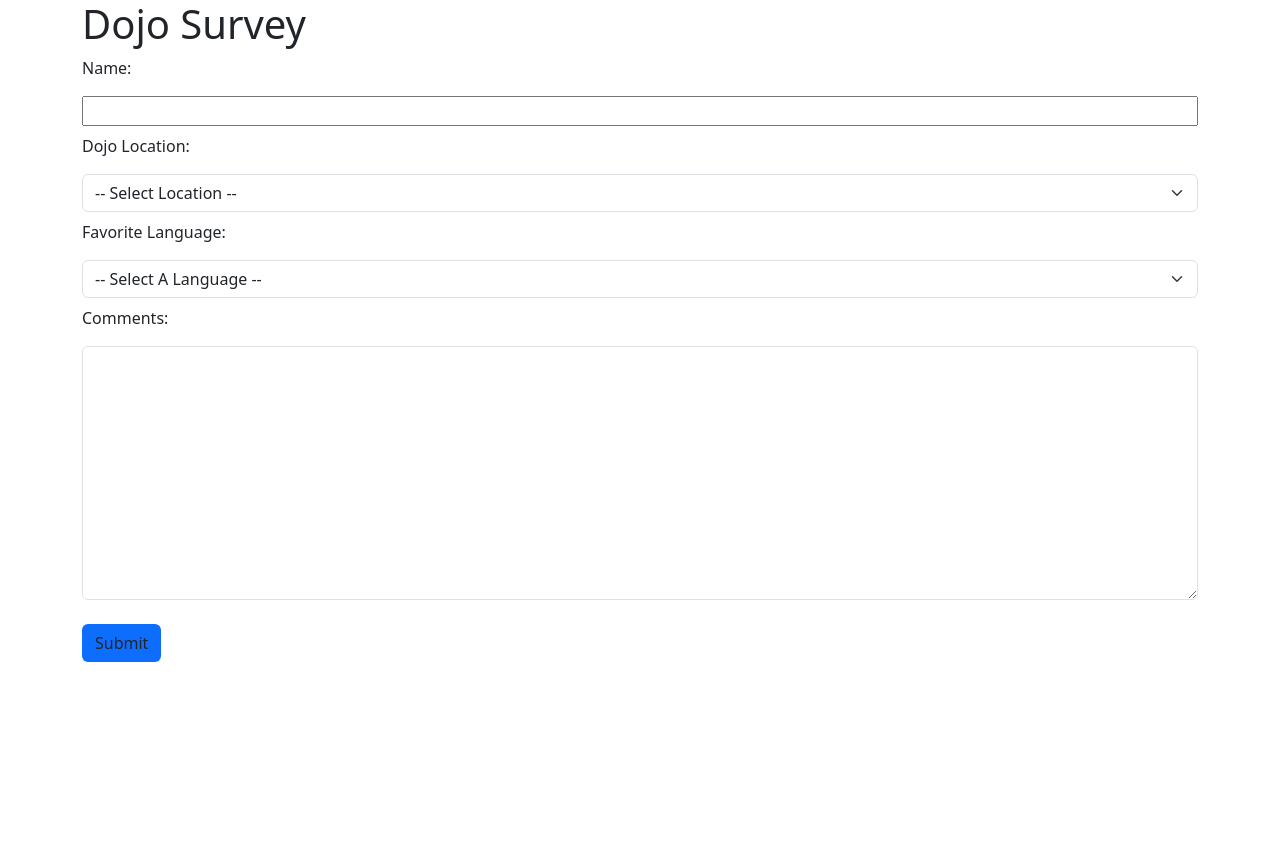
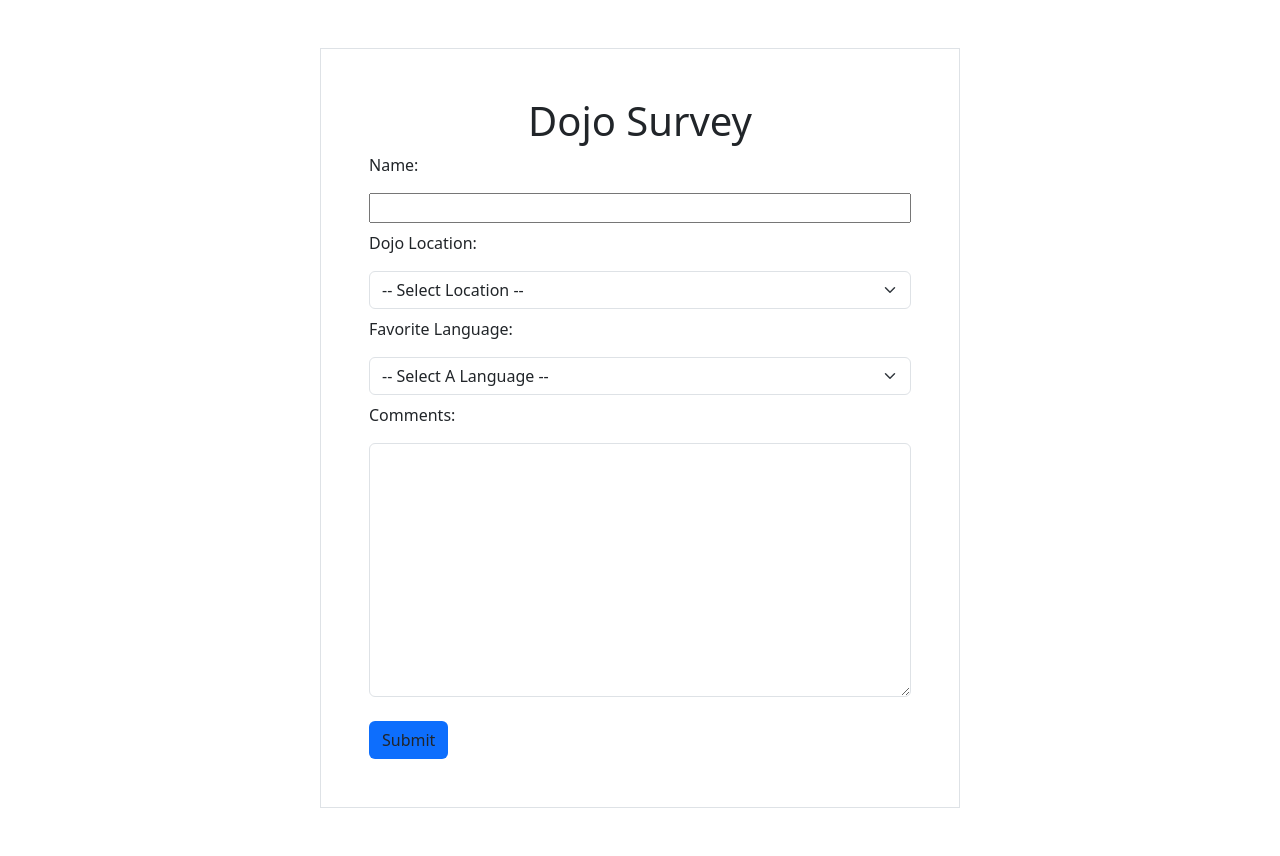
Before and after one commit to apullenb/dojo-survey, a Flask app: page / in a window 1280 px wide. Before the commit the page ends 662 px from the top, so only its background shows below. Run offline with Flask 3, Linux system fonts and the light colour scheme.

Commit message:
add style

```diff
--- a/server.py
+++ b/server.py
@@ -11,7 +11,7 @@ def success():
     return render_template('index.html')
 
 
-@app.route('/submit', methods=["GET", "POST"])
+@app.route('/result', methods=["GET", "POST"])
 def process_submission():
     session['name'] = request.form['name']
     session['dojo_location'] = request.form['dojo_location']
--- a/templates/index.html
+++ b/templates/index.html
@@ -8,9 +8,9 @@
     integrity="sha384-KK94CHFLLe+nY2dmCWGMq91rCGa5gtU4mk92HdvYe+M/SXH301p5ILy+dN9+nJOZ" crossorigin="anonymous">
     <title>Dojo Survey</title>
 </head>
-<body class="container">
-    <h1>Dojo Survey</h1>
-    <form action="/submit" method="post">
+<body class="container my-5 border p-5 w-50">
+    <h1 class="text-center">Dojo Survey</h1>
+    <form action="/result" method="post">
       <p>Name:</p>
       <input type="text" name="name" id="name" class="input-group mb-2">
       <p>Dojo Location:</p>
--- a/templates/result.html
+++ b/templates/result.html
@@ -9,7 +9,7 @@
     <title>Document</title>
 </head>
 <body>
-    <div class="container bg-light mx-auto my-5 p-5">
+    <div class="container bg-light mx-auto my-5 p-5 w-50">
         <h1>Submitted Info</h1>
         <table class="table">
           <tr>
```
